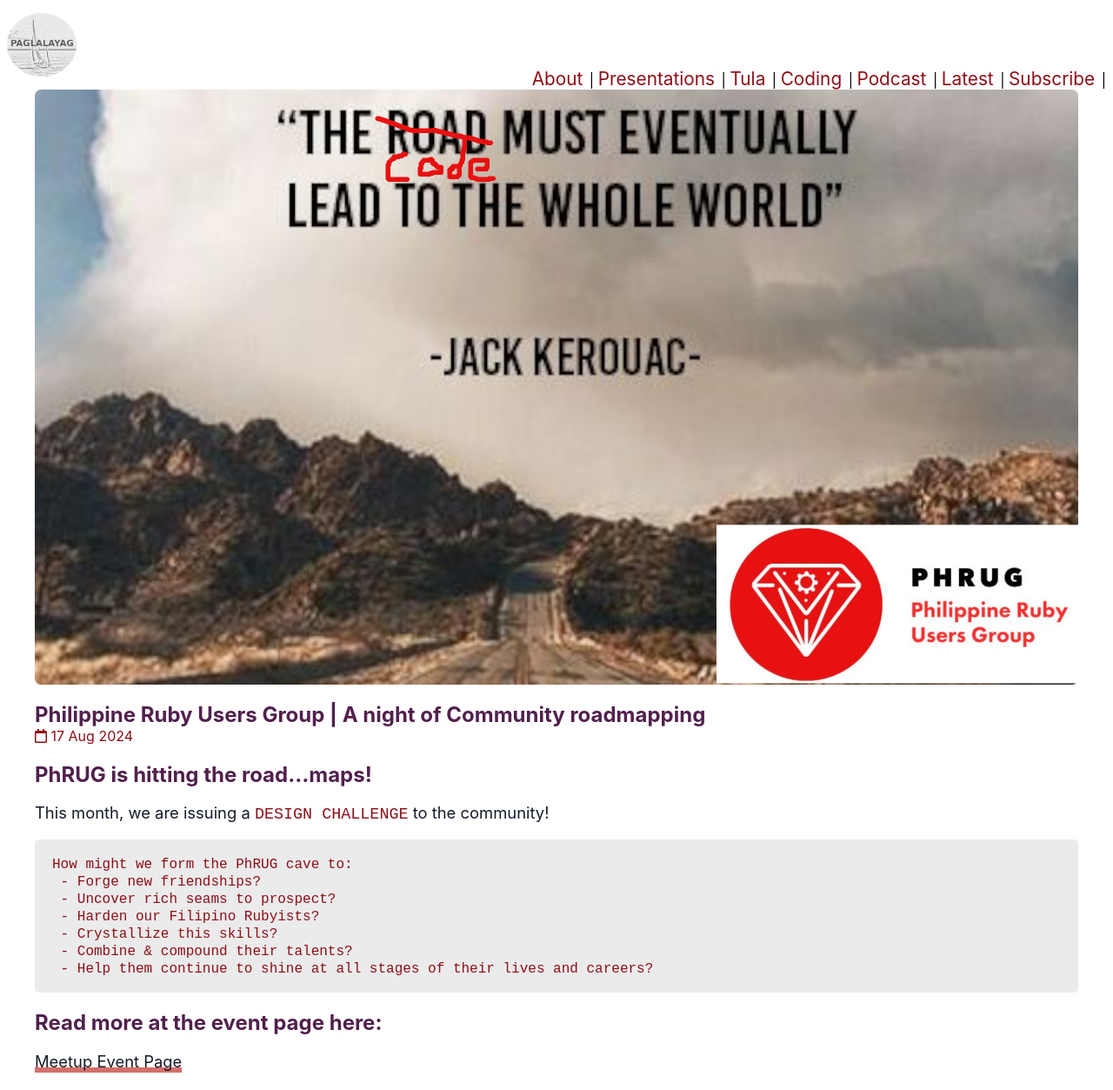
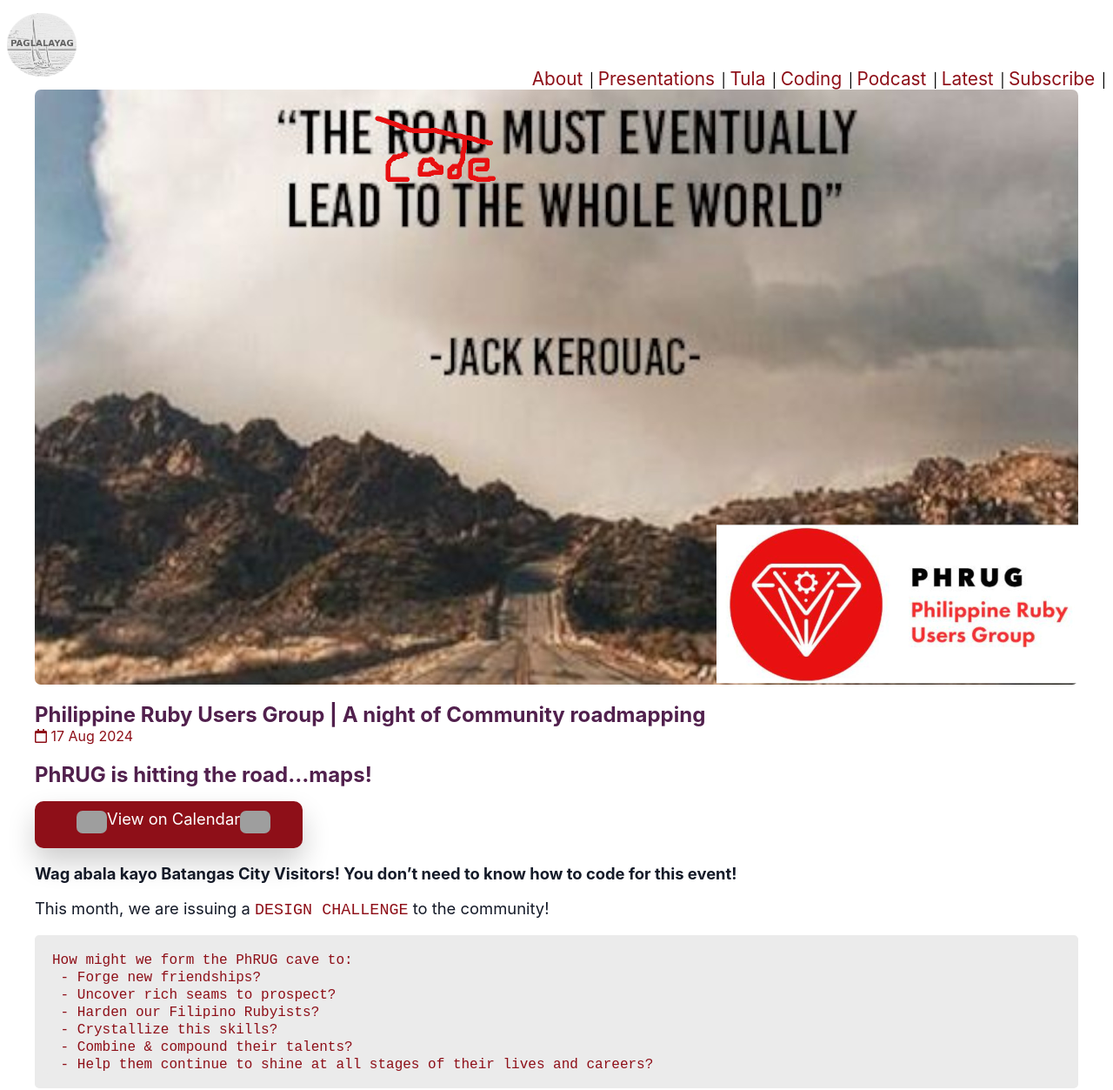
Before and after one commit to paglalayag/paglalayag.github.io, a Jekyll site: the page built from _posts/2024-08-17-PhRUG-community-roadmapping.md, in a window 1280 px wide. Shown: the top 1253 px of the page at 87% size. Built offline with Jekyll 4.4.1, drawn with Linux system fonts in a browser that asks for light colours; nearby versions of some CDN libraries; grey boxes are pictures that could not be loaded.

Commit message:
add calendar button

```diff
--- /dev/null
+++ b/_includes/gcal_button.html
@@ -0,0 +1,15 @@
+<div class="podsub-button">
+	<ul class="podsub-text">
+		<a href="https://calendar.app.google/{{ include.id }}" target="_blank">
+			<li>
+				<img src="https://ssl.gstatic.com/calendar/images/dynamiclogo_2020q4/calendar_23_2x.png" width=35>
+			</li>
+			<li>
+				View on Calendar
+			</li>
+			<li>
+				<img src="https://ssl.gstatic.com/calendar/images/dynamiclogo_2020q4/calendar_23_2x.png" width=35>
+			</li>
+		</a>
+	</ul>
+</div>
--- a/_posts/2024-08-17-PhRUG-community-roadmapping.md
+++ b/_posts/2024-08-17-PhRUG-community-roadmapping.md
@@ -8,6 +8,10 @@
 ---
 
 ## PhRUG is hitting the road...maps!
+
+{% include gcal_button.html id='BH6dBonP8UVb89zw7' %}
+
+**Wag abala kayo Batangas City Visitors!  You don't need to know how to code for this event!**
 
 This month, we are issuing a `DESIGN CHALLENGE` to the community!
 
--- a/_sass/audio.scss
+++ b/_sass/audio.scss
@@ -28,7 +28,7 @@
   }
 
   #display {
-    border-radius: 20px;
+    border-radius: 20px 0 0 20px;
     background: rgba(255,255,255,.5);
     backdrop-filter: blur(30px) hue-rotate(20deg);
     display: flex;
@@ -114,18 +114,16 @@
   white-space: nowrap;
   will-change: box-shadow, transform;
   margin-top: 1rem;
-  li a {
+  a {
       color: #fff;
       text-decoration: none;
   }
-  li a:hover {
+  a:hover {
       color: #fff;
       text-decoration: none;
   }
   p, ul, ol{
-    li {
-     font-size: 0.95rem;
-     }
+    font-size: 0.95rem;
   }
 }
 
```
